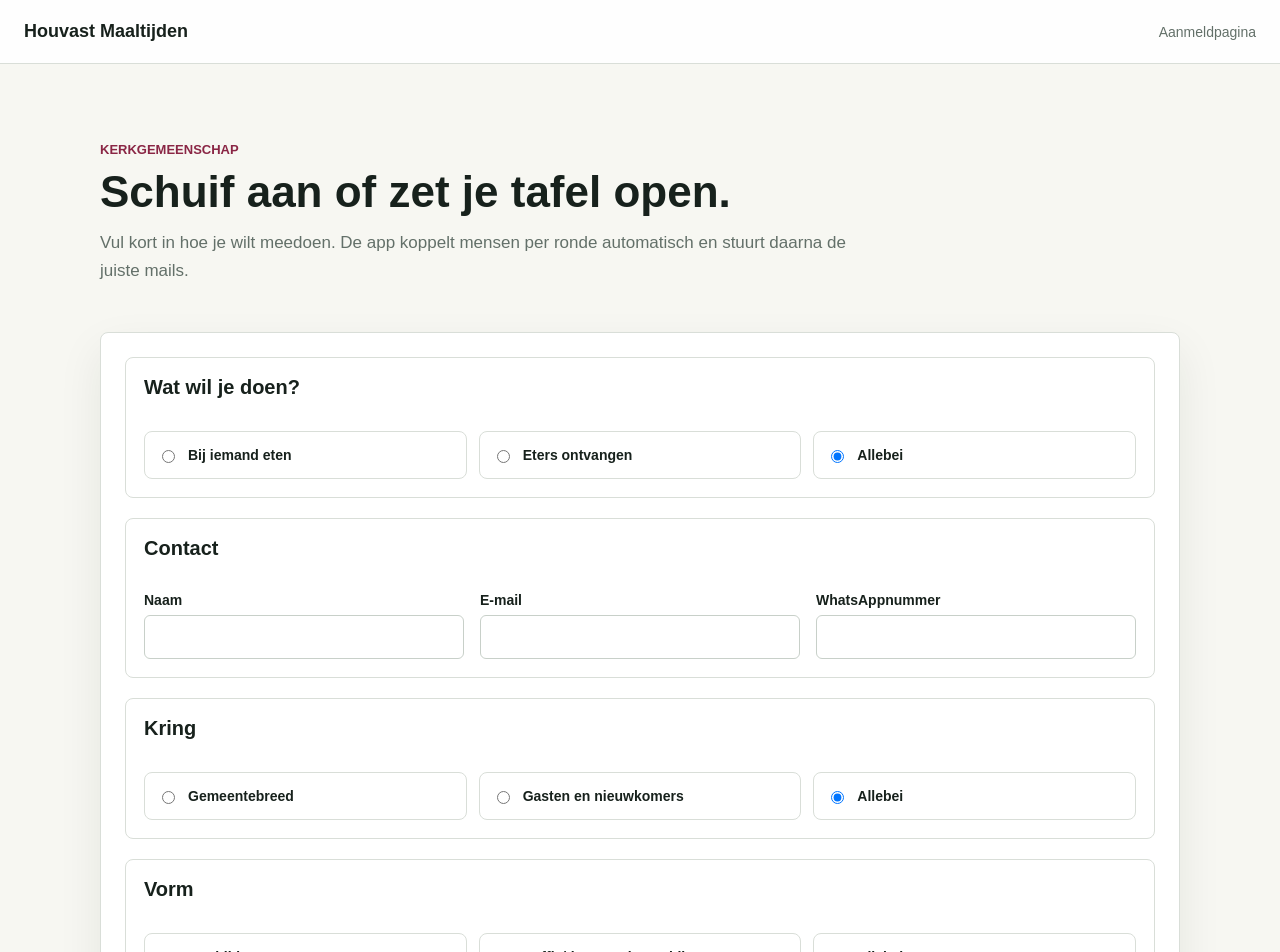
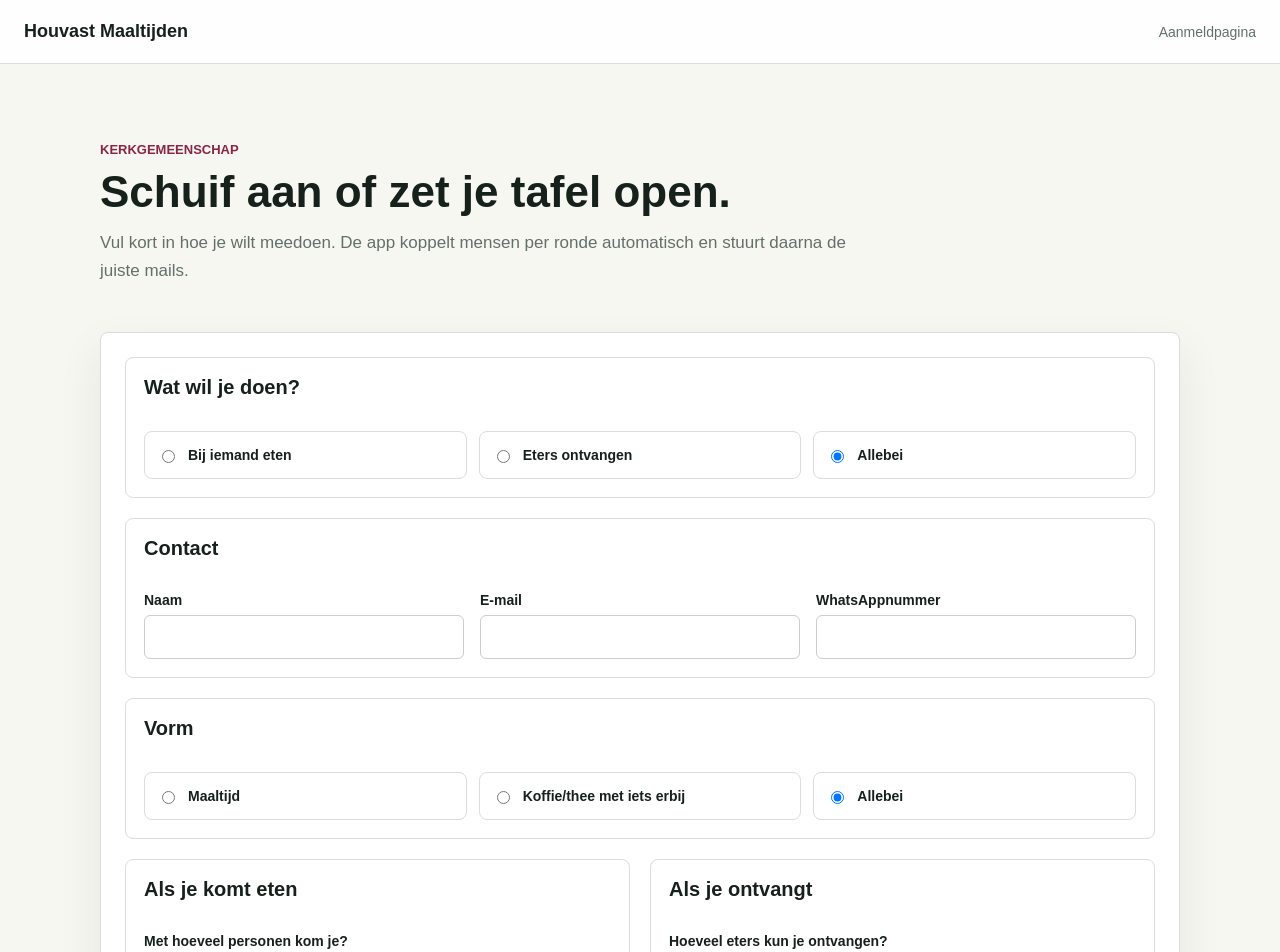
Before and after one commit to ruard2/kokers-eters, a Next.js app: page /aanmelden in a window 1280 px wide. Shown: the top 952 px of the page. Built offline with nearby package versions, Linux system fonts and the light colour scheme.

Commit message:
Move guest status to admin sheet

```diff
--- a/app/actions.ts
+++ b/app/actions.ts
@@ -6,7 +6,6 @@ import { demoSeedEnabled, isAdminKey } from "@/lib/admin";
 import { runDueJobs, sendHostInvitesForRound, sendPreferenceChecksForMonth } from "@/lib/automation";
 import { addMonths, dateInputToDate, jsonDateList, parseMonthInput } from "@/lib/dates";
 import {
-  communityScope,
   frequency,
   gatheringType,
   intValue,
@@ -61,9 +60,9 @@ function participantFormData(formData: FormData, active: boolean) {
     address: host ? optionalText(formData, "address") : null,
     cannotEatDays: eat ? optionalText(formData, "cannotEatDays") : null,
     cannotHostDays: host ? optionalText(formData, "cannotHostDays") : null,
-    communityScope: communityScope(formData),
+    communityScope: CommunityScope.COMMUNITY_WIDE,
     gatheringType: gatheringType(formData),
-    cookingPlan: host ? optionalText(formData, "cookingPlan") : null,
+    cookingPlan: null,
     active
   };
 }
@@ -114,6 +113,8 @@ function adminParticipantData(formData: FormData, existing?: { eaterFrequency: F
     eaterFrequency: eat ? existing?.eaterFrequency || Frequency.MONTHLY : null,
     hostFrequency: host ? existing?.hostFrequency || Frequency.MONTHLY : null,
     adminNoMatch: optionalText(formData, "adminNoMatch"),
+    isGuest: formData.get("isGuest") === "on",
+    communityScope: CommunityScope.COMMUNITY_WIDE,
     active: formData.get("active") === "on"
   };
 }
@@ -477,7 +478,7 @@ export async function saveAdminParticipantAction(formData: FormData) {
         address: null,
         cannotEatDays: null,
         cannotHostDays: null,
-        communityScope: CommunityScope.BOTH,
+        communityScope: CommunityScope.COMMUNITY_WIDE,
         gatheringType: GatheringType.BOTH,
         cookingPlan: null,
         preferenceToken: createToken()
--- a/app/api/admin/matches/reassign/route.ts
+++ b/app/api/admin/matches/reassign/route.ts
@@ -137,10 +137,6 @@ function validateConnection(input: {
 
   if (!input.host.hostCapacity || input.host.hostCapacity < input.partySize) {
     return `${input.host.name} kan deze groep niet ontvangen.`;
-  }
-
-  if (!compatibleChoice(input.host.communityScope, input.eater.communityScope)) {
-    return `${input.host.name} en ${input.eater.name} hebben een andere kring-keuze.`;
   }
 
   if (!compatibleChoice(input.host.gatheringType, input.eater.gatheringType)) {
--- a/app/globals.css
+++ b/app/globals.css
@@ -841,8 +841,8 @@ th {
   align-items: center;
   display: grid;
   gap: 6px;
-  grid-template-columns: 56px minmax(150px, 1.2fr) minmax(190px, 1.4fr) minmax(120px, 0.9fr) 104px 72px 84px minmax(150px, 1fr) 62px 86px;
-  min-width: 1180px;
+  grid-template-columns: 56px minmax(150px, 1.2fr) minmax(190px, 1.4fr) minmax(120px, 0.9fr) 88px 104px 72px 84px minmax(150px, 1fr) 62px 86px;
+  min-width: 1280px;
 }
 
 .participant-sheet-head {
@@ -874,12 +874,19 @@ th {
 .sheet-check {
   align-items: center;
   display: flex;
+  gap: 5px;
   justify-content: center;
 }
 
 .sheet-check input {
   min-height: auto;
   width: auto;
+}
+
+.sheet-check-text {
+  color: var(--ink);
+  font-size: 12px;
+  font-weight: 800;
 }
 
 .status {
--- a/components/ParticipantFormFields.tsx
+++ b/components/ParticipantFormFields.tsx
@@ -1,5 +1,4 @@
 import {
-  CommunityScope,
   Frequency,
   GatheringType,
   ParticipationMode,
@@ -19,7 +18,6 @@ function value(participant: Participant | undefined, key: keyof Participant, fal
 
 export function ParticipantFormFields({ participant, showActive = false }: Props) {
   const mode = participant?.mode || ParticipationMode.BOTH;
-  const communityScope = participant?.communityScope || CommunityScope.BOTH;
   const gatheringType = participant?.gatheringType || GatheringType.BOTH;
 
   return (
@@ -63,39 +61,6 @@ export function ParticipantFormFields({ participant, showActive = false }: Props
           <label>
             WhatsAppnummer
             <input name="whatsapp" required defaultValue={value(participant, "whatsapp")} />
-          </label>
-        </div>
-      </section>
-
-      <section className="form-section wide">
-        <h2>Kring</h2>
-        <div className="choice-grid">
-          <label>
-            <input
-              name="communityScope"
-              type="radio"
-              value={CommunityScope.COMMUNITY_WIDE}
-              defaultChecked={communityScope === CommunityScope.COMMUNITY_WIDE}
-            />
-            <span>Gemeentebreed</span>
-          </label>
-          <label>
-            <input
-              name="communityScope"
-              type="radio"
-              value={CommunityScope.GUESTS_AND_NEWCOMERS}
-              defaultChecked={communityScope === CommunityScope.GUESTS_AND_NEWCOMERS}
-            />
-            <span>Gasten en nieuwkomers</span>
-          </label>
-          <label>
-            <input
-              name="communityScope"
-              type="radio"
-              value={CommunityScope.BOTH}
-              defaultChecked={communityScope === CommunityScope.BOTH}
-            />
-            <span>Allebei</span>
           </label>
         </div>
       </section>
--- a/lib/demo-data.ts
+++ b/lib/demo-data.ts
@@ -15,7 +15,8 @@ function participant(input: Record<string, unknown>) {
     mode: String(input.mode),
     comingWithCount: Number(input.comingWithCount || 1),
     hostCapacity: input.hostCapacity === undefined ? null : Number(input.hostCapacity),
-    communityScope: String(input.communityScope || "BOTH"),
+    isGuest: Boolean(input.isGuest || input.communityScope === "GUESTS_AND_NEWCOMERS"),
+    communityScope: "COMMUNITY_WIDE",
     gatheringType: String(input.gatheringType || "BOTH"),
     allergies: input.allergies ? String(input.allergies) : null,
     address: input.address ? String(input.address) : null,
--- a/lib/mailer.ts
+++ b/lib/mailer.ts
@@ -69,6 +69,14 @@ function participantValue(value: unknown) {
   return String(value);
 }
 
+function participantFieldValue(key: keyof Participant, value: unknown) {
+  if (key === "isGuest") {
+    return value ? "Gast" : "Gemeentelid";
+  }
+
+  return participantValue(value);
+}
+
 function participantChanges(previous: Participant | null | undefined, next: Participant) {
   if (!previous) {
     return "Nieuwe aanmelding.";
@@ -87,14 +95,14 @@ function participantChanges(previous: Participant | null | undefined, next: Part
     ["address", "Adres"],
     ["cannotEatDays", "Kan niet eten"],
     ["cannotHostDays", "Kan niet koken"],
-    ["communityScope", "Kring"],
+    ["isGuest", "Wat ben je"],
     ["gatheringType", "Vorm"],
     ["active", "Actief"]
   ];
 
   const changes = fields
-    .filter(([key]) => participantValue(previous[key]) !== participantValue(next[key]))
-    .map(([key, label]) => `${label}: ${participantValue(previous[key])} -> ${participantValue(next[key])}`);
+    .filter(([key]) => participantFieldValue(key, previous[key]) !== participantFieldValue(key, next[key]))
+    .map(([key, label]) => `${label}: ${participantFieldValue(key, previous[key])} -> ${participantFieldValue(key, next[key])}`);
 
   return changes.length > 0 ? changes.join("\n") : "Geen inhoudelijke wijziging gevonden.";
 }
--- a/lib/matching.ts
+++ b/lib/matching.ts
@@ -58,10 +58,7 @@ function compatibleChoice(hostValue: string, eaterValue: string) {
 }
 
 function compatibleMatch(host: Participant, eater: Participant) {
-  return (
-    compatibleChoice(host.communityScope, eater.communityScope) &&
-    compatibleChoice(host.gatheringType, eater.gatheringType)
-  );
+  return compatibleChoice(host.gatheringType, eater.gatheringType);
 }
 
 function noMatchTokens(value: string | null) {
--- a/lib/seed.ts
+++ b/lib/seed.ts
@@ -28,6 +28,7 @@ type DemoParticipant = {
   cannotEatDays?: string;
   cannotHostDays?: string;
   adminNoMatch?: string;
+  isGuest?: boolean;
   allergies?: string;
   cookingPlan?: string;
 };
@@ -362,6 +363,8 @@ export async function seedDemoData(): Promise<SeedResult> {
     await prisma.participant.create({
       data: {
         ...participant,
+        isGuest: participant.isGuest ?? participant.communityScope === CommunityScope.GUESTS_AND_NEWCOMERS,
+        communityScope: CommunityScope.COMMUNITY_WIDE,
         preferenceToken: createToken(),
         active: true
       }
```
Also changed, not shown: app/admin/page.tsx (+17 -9 lines), components/AdminMatchBoard.tsx (+1 -15 lines), 2 other files (tests, documents, lock files or other folders).
